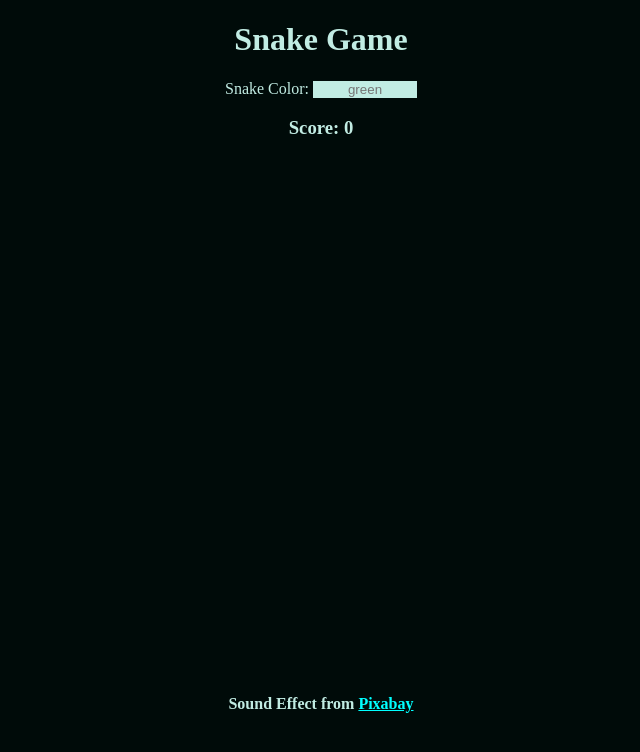
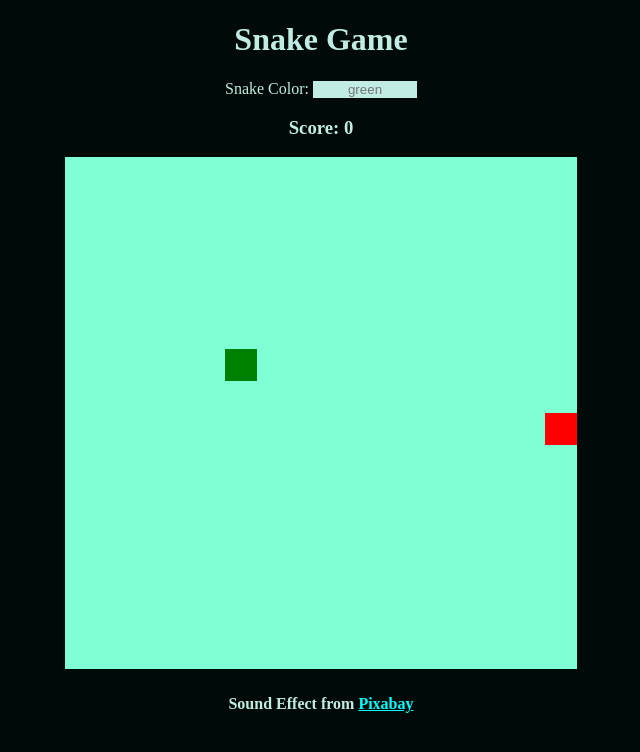
Before and after one commit to analiapcamargo/snake-game, a plain HTML site: page index.html in a window 1280 px wide. Shown: the whole page, without its empty margins (319-959 px from the left). Drawn offline with Linux system fonts and the light colour scheme; the site is published under a folder, as on GitHub Pages, so addresses that start at the root find nothing.

Commit message:
Update index.html

```diff
--- a/index.html
+++ b/index.html
@@ -6,7 +6,7 @@
         <meta charset="UFT-8">
         <title>Snake Game</title>
         <link rel="stylesheet" type="text/css" href="./style/style.css">
-        <script defer src="/js/main.js"></script>
+        <script defer src="./js/main.js"></script>
 
     </head>
 
```
